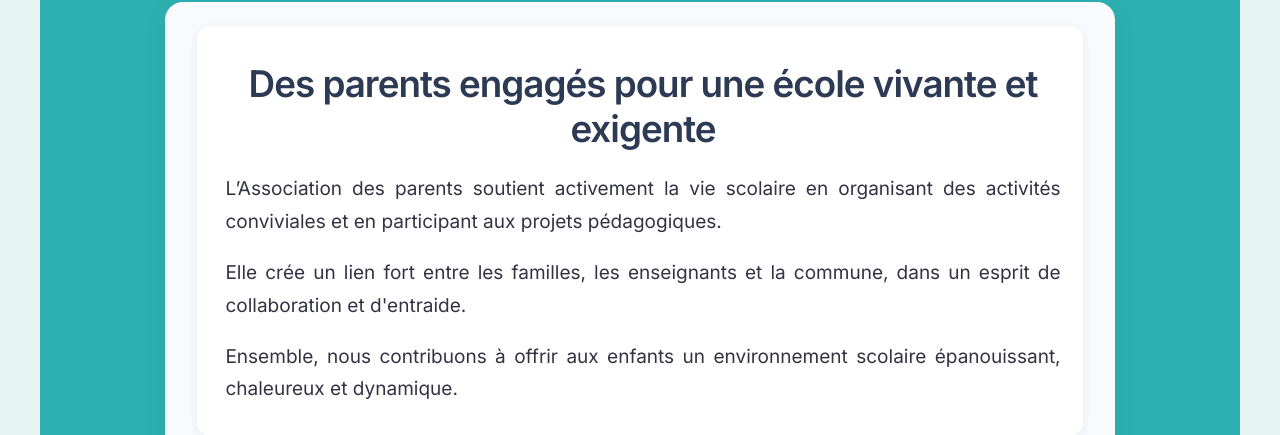
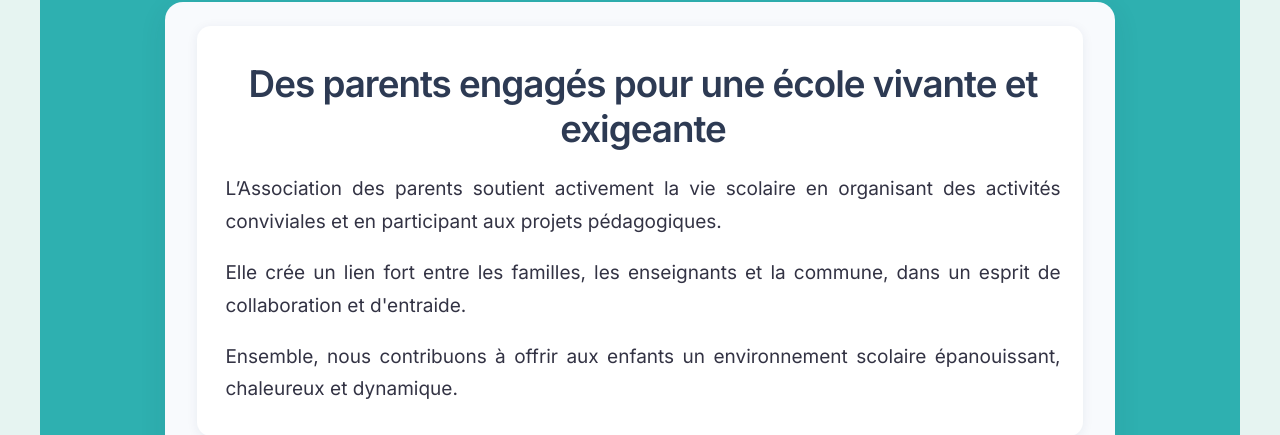
Before and after one commit to MadjinnOne/BLOC3-WEB, a FastAPI app: page / in a window 1280 px wide. Shown: the part 346-781 px from the top of the page. Run offline with FastAPI, Linux system fonts and the light colour scheme.

Commit message:
Fix typo in index heading

```diff
--- a/frontend/templates/index.html
+++ b/frontend/templates/index.html
@@ -15,7 +15,7 @@
     {% endif %}
 
     <section class="accueil-intro">
-        <h1>Des parents engagés pour une école vivante et exigente</h1>
+        <h1>Des parents engagés pour une école vivante et exigeante</h1>
         <p class="intro-texte">
             L’Association des parents soutient activement la vie scolaire en organisant des activités conviviales et en participant aux projets pédagogiques.
         </p>
```
